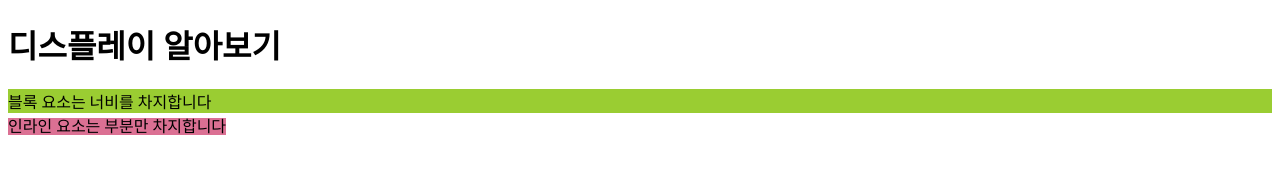
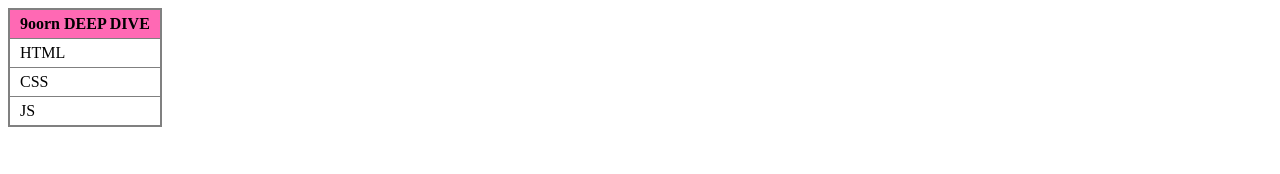
Before and after one commit to leeluse/Goorm-DEEP-DIVE, a plain HTML site: page 24-8-27/index.html in a window 1280 px wide. Drawn offline with Linux system fonts and the light colour scheme.

Commit message:
td EXP 5

```diff
--- a/24-8-27/index.html
+++ b/24-8-27/index.html
@@ -4,25 +4,41 @@
     <meta charset="UTF-8">
     <meta name="viewport" content="width=device-width, initial-scale=1.0">
     <title>Document</title>
-    <link rel="stylesheet" href="style.css">
     <style>
-        div {
-            background-color: yellowgreen;
+        table {
+            border: 2px solid gray;
+            border-collapse: collapse;
         }
-        .div-none {
-            display: none;
+        th, td {
+            padding: 5px 10px;
+            border: 1px solid gray;
         }
-        span {
-            background-color: palevioletred;
+        td {
+            cursor: pointer;
+        }
+        th:first-child {
+            background-color:hotpink;
+        }
+        td:hover {
+            color: gray;
+            background-color:pink;
         }
     </style>
 </head>
 <body>
-    <h1>디스플레이 알아보기</h1>
-        <!-- 블록 요소 div로 확인 -->
-        <div>블록 요소는 너비를 차지합니다</div>
-        <div class="div-none">이 블록은 보이지 않고, 차지하지 않습니다</div>
-        <!-- 인라인 요소 span으로 확인 -->
-        <span>인라인 요소는 부분만 차지합니다</span>
+    <table>
+        <tr>
+            <th scope="col">9oorn DEEP DIVE</th>
+        </tr>
+        <tr>
+            <td>HTML</td>
+        </tr>
+        <tr>
+            <td>CSS</td>
+        </tr>
+        <tr>
+            <td>JS</td>
+        </tr>
+    </table>
 </body>
 </html>
--- a/24-8-27/style.css
+++ /dev/null
@@ -1,30 +0,0 @@
-input:enabled {
-    color: #2b2;
-  }
-
-input:disabled {
-color: #aaa;
-}
-
-/* 라디오가 체크 됐을 때 라벨의 변화 */
-input:checked + label {
-    color: palevioletred;
-    font-size: large;
-    font-weight: bold;
-}
-
-/* 체크됐을 때, 라디오 엘리먼트 */
-input[type="radio"]:checked {
-    box-shadow: 0 0 0 3px orange;
-}
-
-input[type="checkbox"]:checked {
-    box-shadow: 0 0 0 3px hotpink;
-  }
-
-
-/* 체크 됐을 때, 옵션 엘리먼트 */
-option:checked {
-    box-shadow: 0 0 0 3px lime;
-    color: red;
-  }
```
